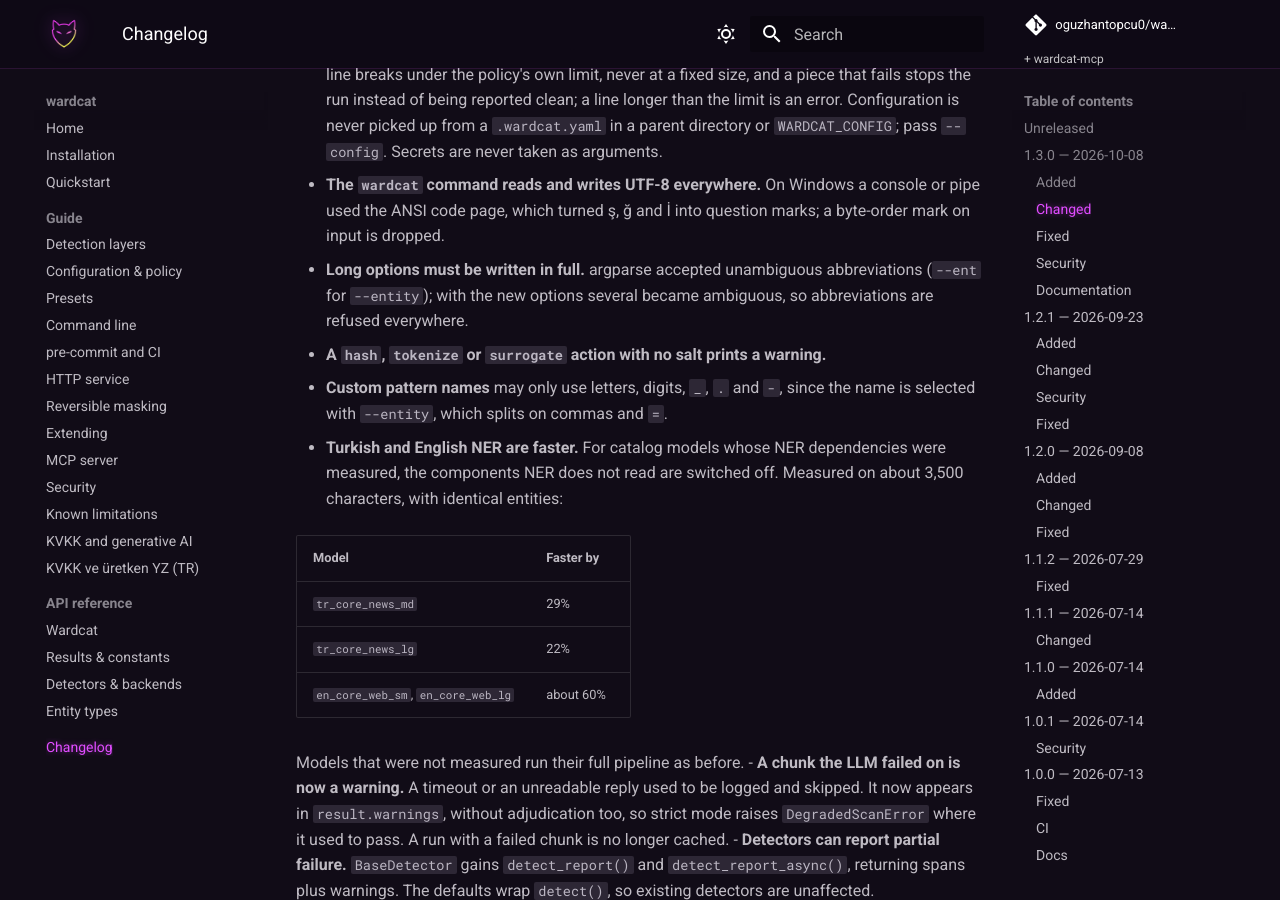
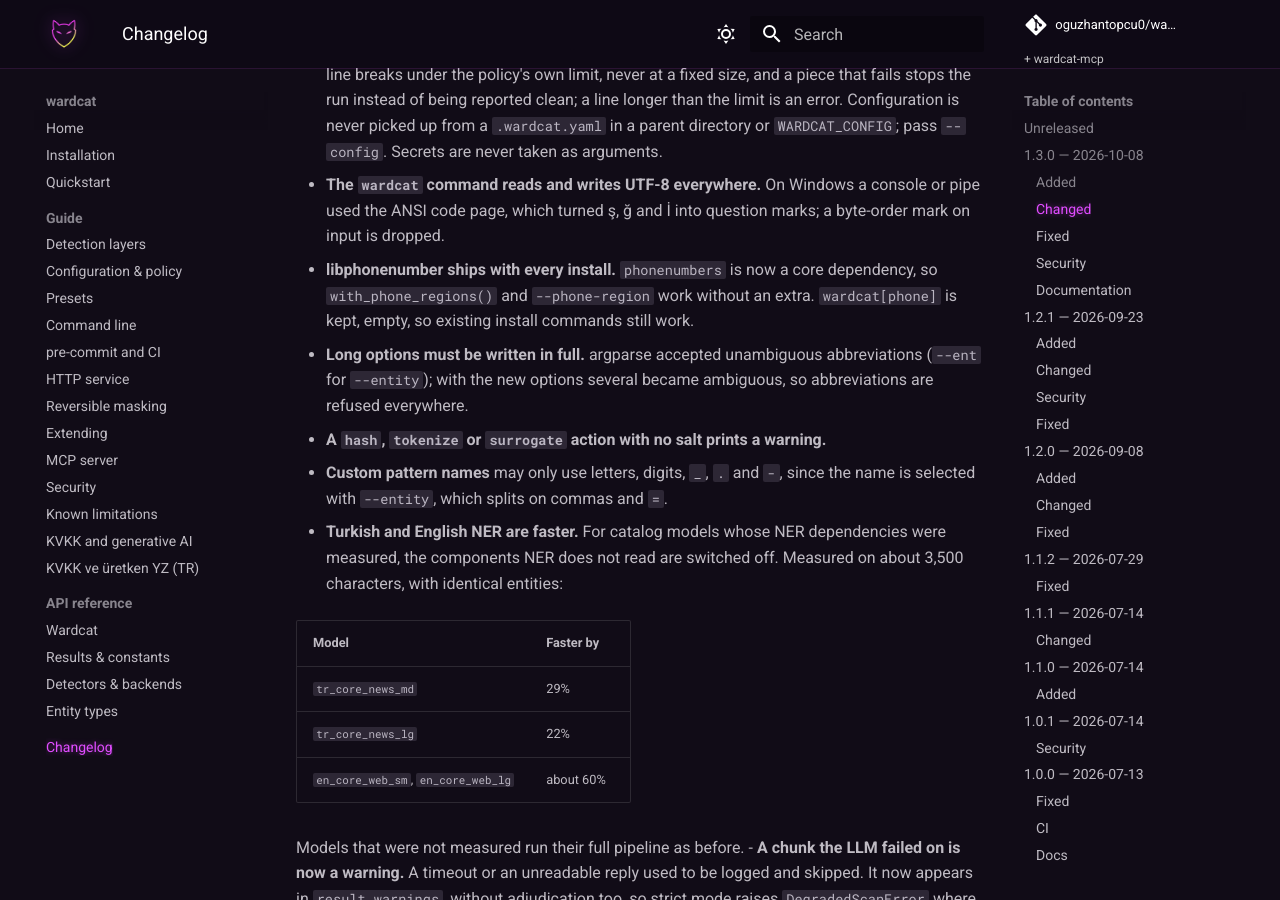
Before and after one commit to oguzhantopcu0/wardcat, an MkDocs documentation site: the page built from docs/changelog.md, in a window 1280 px wide and 900 px high, scrolled down 1924 px. Built offline with MkDocs 1.6.1 and Material for MkDocs 9.7.7, drawn with Linux system fonts in a browser that asks for light colours; comment, search, counter and statistics services are not loaded.

Commit message:
build: phonenumbers is a core dependency
National phone formats (with_phone_regions, --phone-region) no longer need
an extra; without it the option fell back to the built-in pattern with only
a warning. wardcat[phone] stays, empty, so 1.2 install commands still work.

```diff
--- a/CHANGELOG.md
+++ b/CHANGELOG.md
@@ -84,6 +84,10 @@ Includes the fixes prepared as 1.2.2, which was never published.
 - **The `wardcat` command reads and writes UTF-8 everywhere.** On Windows a
   console or pipe used the ANSI code page, which turned ş, ğ and İ into question
   marks; a byte-order mark on input is dropped.
+- **libphonenumber ships with every install.** `phonenumbers` is now a core
+  dependency, so `with_phone_regions()` and `--phone-region` work without an
+  extra. `wardcat[phone]` is kept, empty, so existing install commands still
+  work.
 - **Long options must be written in full.** argparse accepted unambiguous
   abbreviations (`--ent` for `--entity`); with the new options several became
   ambiguous, so abbreviations are refused everywhere.
```
Also changed, not shown: README.md (+0 -1 lines), docs/guide/configuration.md (+1 -2 lines), docs/installation.md (+0 -1 lines), pyproject.toml (+6 -5 lines), 3 other files.
